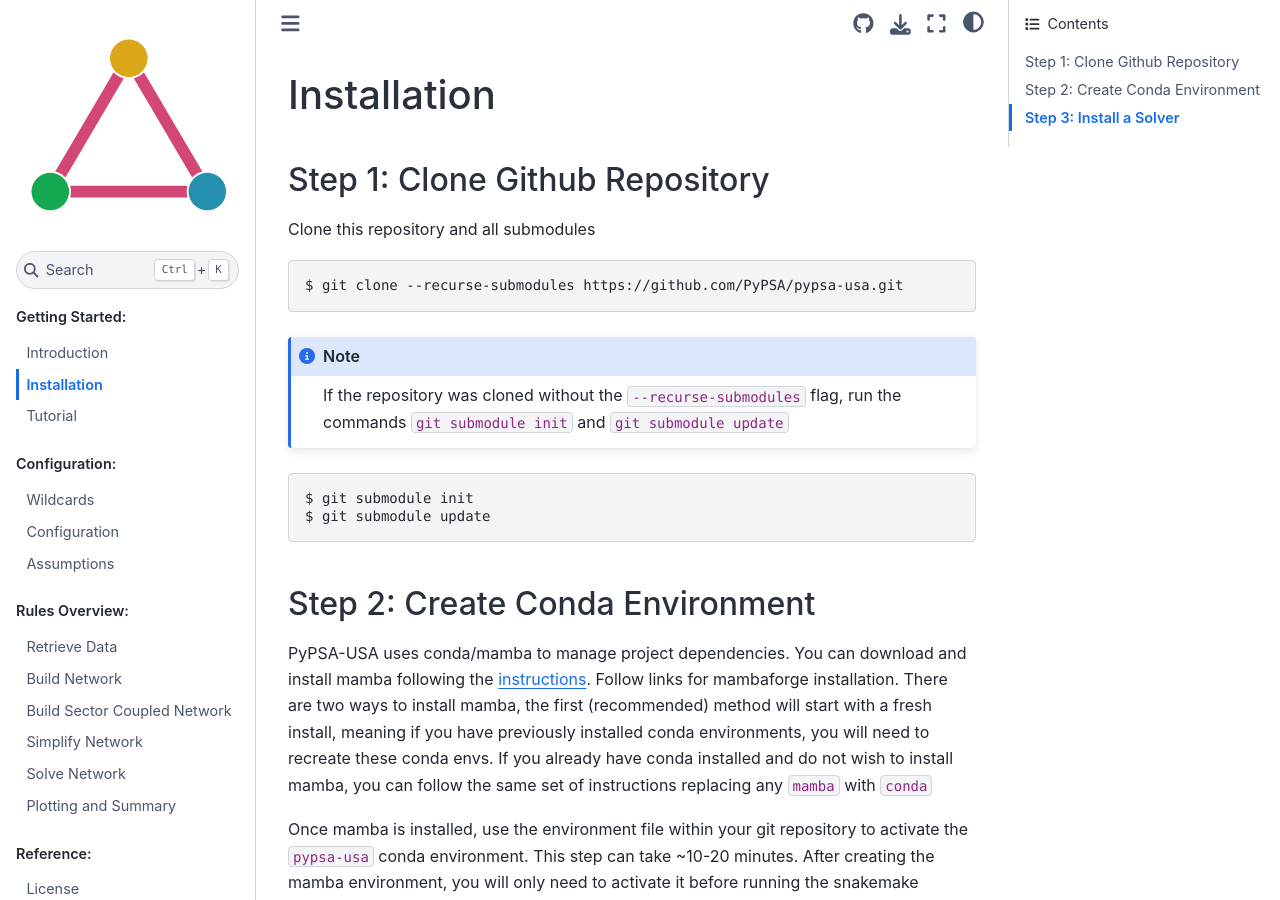
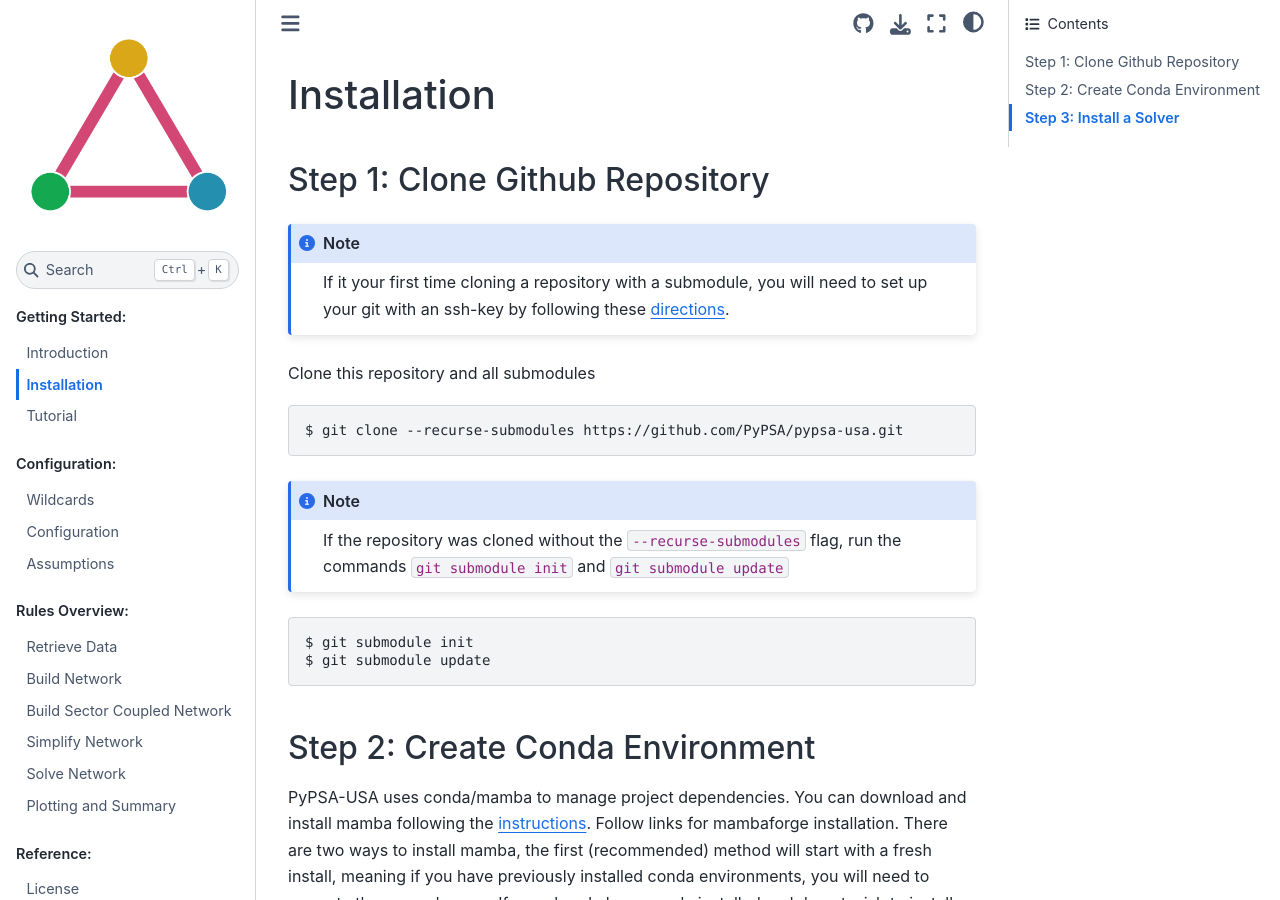
Before and after one commit to PyPSA/pypsa-usa, a Sphinx documentation site: the page built from docs/source/about-install.md, in a window 1280 px wide and 900 px high. Built offline with Sphinx 7.4.7 and the Sphinx Book theme 1.1.4, drawn with Linux system fonts in a browser that asks for light colours.

Commit message:
update retrieve cutout url & install ssh documentation

````diff
--- a/docs/source/about-install.md
+++ b/docs/source/about-install.md
@@ -1,6 +1,10 @@
 # Installation
 
 ## Step 1: Clone Github Repository
+
+```{note}
+If it your first time cloning a repository with a submodule, you will need to set up your git with an ssh-key by following these [directions](https://docs.github.com/en/authentication/connecting-to-github-with-ssh/generating-a-new-ssh-key-and-adding-it-to-the-ssh-agent).
+```
 
 Clone this repository and all submodules
 
@@ -17,6 +21,8 @@
 $ git submodule init
 $ git submodule update
 ```
+
+
 
 ## Step 2: Create Conda Environment
 
````
Also changed, not shown: 2 other files.
